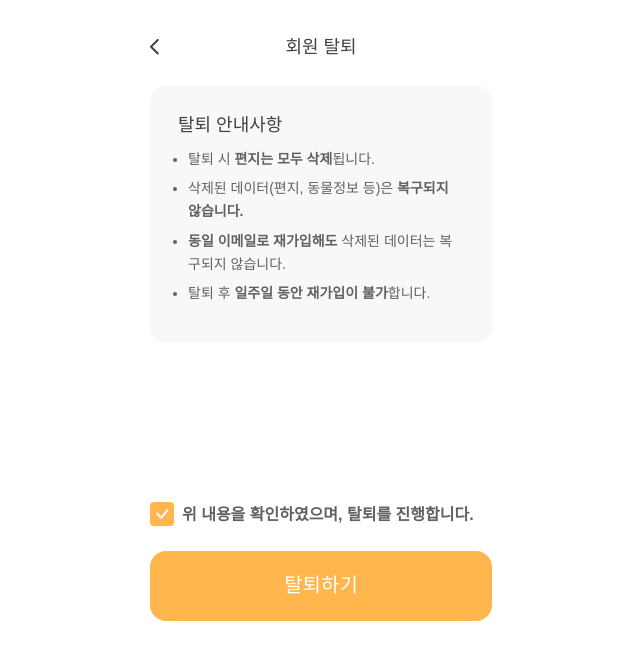
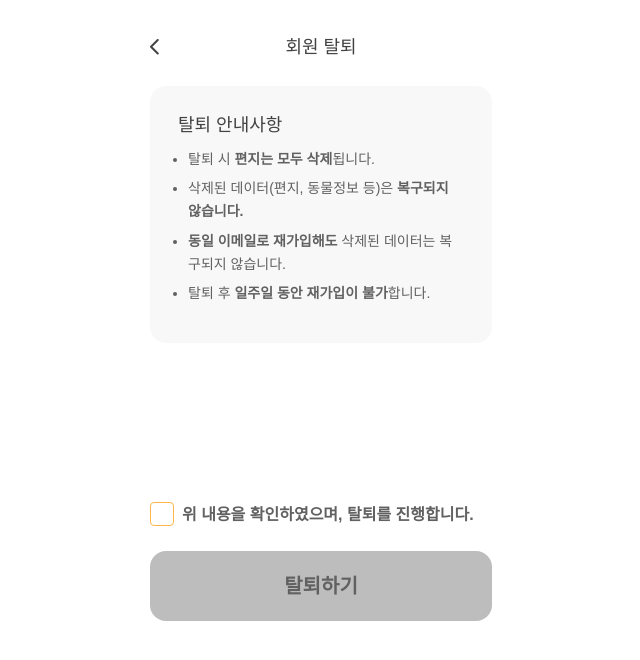
Before and after one commit to rainbow-letter/rainbow-letter-frontend, a React (Create React App) app: page /my-page/leave in a window 1280 px wide. Shown: the top 660 px of the page, without its empty margins (319-959 px from the left). Built offline with nearby package versions, Linux system fonts and the light colour scheme.

Commit message:
feat: 탈퇴 시 유저 confirm 로직

```diff
--- a/src/components/MyPage/AccountDeactivation.jsx
+++ b/src/components/MyPage/AccountDeactivation.jsx
@@ -1,4 +1,4 @@
-import React from 'react';
+import React, { useState } from 'react';
 import { useNavigate } from 'react-router-dom';
 import { useDispatch } from 'react-redux';
 
@@ -11,8 +11,10 @@ import {
 import { deactivateUser } from '../../api/user';
 import { removeToken } from '../../store/user';
 import check from '../../assets/check.svg';
+import Button from '../Button';
 
 function AccountDeactivation() {
+  const [isConfirmed, setIsConfirmed] = useState(false);
   const dispatch = useDispatch();
   const navigate = useNavigate();
 
@@ -39,9 +41,21 @@ function AccountDeactivation() {
         </ul>
       </section>
       <section className="flex flex-col gap-[22px]">
-        <button type="button" className="flex gap-2">
-          <div className="w-6 h-6 bg-orange-400 rounded">
-            <img src={check} alt="check" />
+        <button
+          className="flex gap-2"
+          type="button"
+          onClick={() => {
+            setIsConfirmed(!isConfirmed);
+          }}
+        >
+          <div
+            className={`w-6 h-6 rounded ${
+              isConfirmed
+                ? 'bg-orange-400'
+                : 'bg-white border border-orange-400'
+            }`}
+          >
+            {isConfirmed && <img src={check} alt="check" />}
           </div>
           <div>
             <span className="font-semibold text-body-medium text-gray-1">
@@ -49,15 +63,11 @@ function AccountDeactivation() {
             </span>
           </div>
         </button>
-        <button
-          className="w-full h-[70px] bg-orange-400 rounded-2xl"
-          type="submit"
-          onClick={() => handleDeactivation()}
-        >
-          <span className="text-white text-heading-3">
-            {USER_ACTIONS.LEAVE}
-          </span>
-        </button>
+        <Button
+          disabled={!isConfirmed}
+          value={USER_ACTIONS.LEAVE}
+          onClick={handleDeactivation}
+        />
       </section>
     </div>
   );
```
